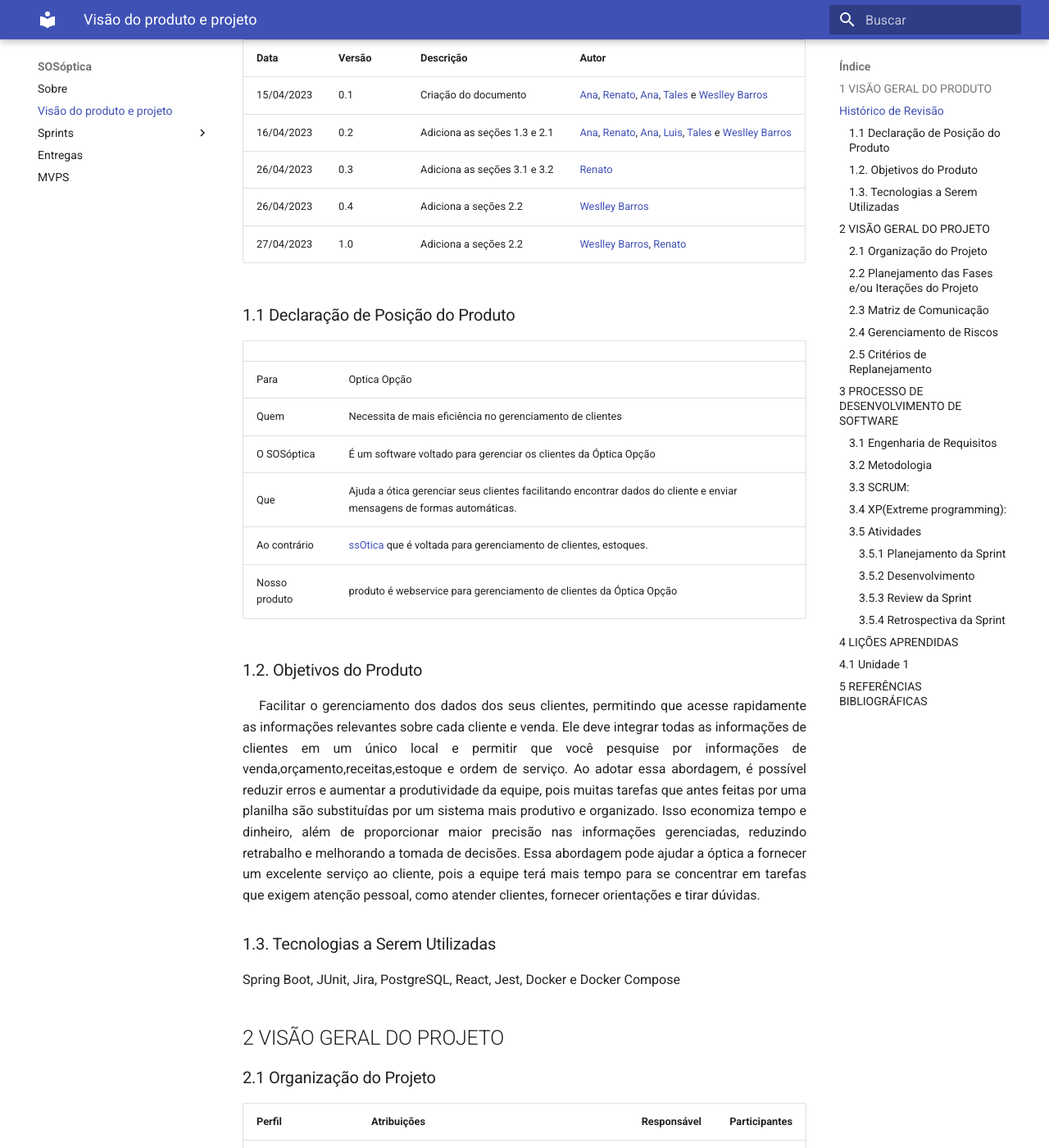
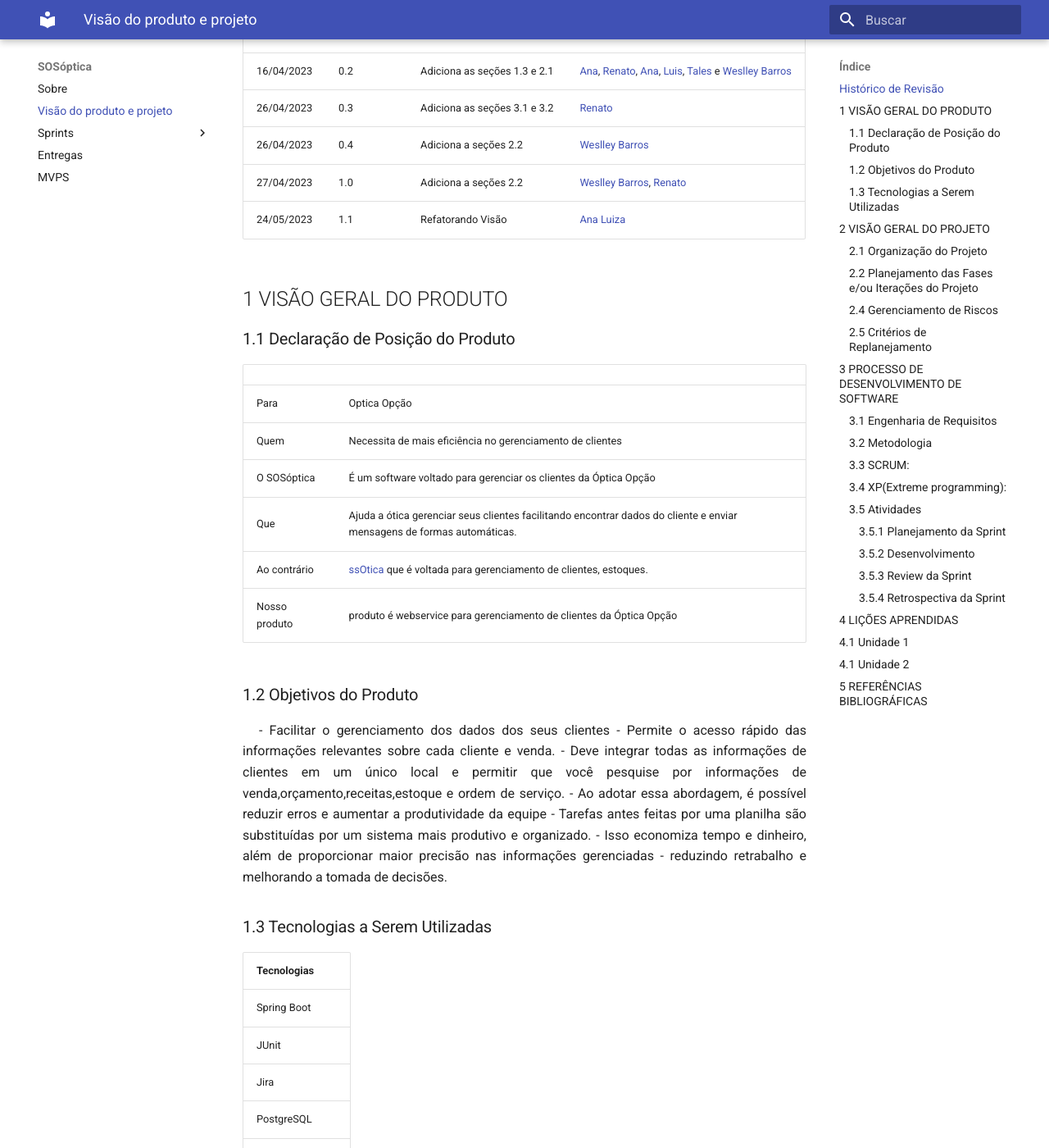
Before and after one commit to mdsreq-fga-unb/2023.1-SOSOptica, an MkDocs documentation site: the page built from docs/visao.md, in a window 1280 px wide and 1400 px high, scrolled down 258 px. Shown: the whole window at 82% size. Built offline with MkDocs 1.6.1 and Material for MkDocs 9.7.7, drawn with Linux system fonts in a browser that asks for light colours; nearby versions of some CDN libraries; some of the changed text lies outside the part shown.

Commit message:
Update visao.md

```diff
--- a/docs/visao.md
+++ b/docs/visao.md
@@ -11,7 +9,9 @@
 | 26/04/2023 | 0.3 | Adiciona as seções 3.1 e 3.2 | [Renato](https://github.com/Osidious)|
 | 26/04/2023 | 0.4 | Adiciona a seções 2.2 | [Weslley Barros](https://github.com/weslley17w)|
 | 27/04/2023 | 1.0 | Adiciona a seções 2.2 | [Weslley Barros](https://github.com/weslley17w), [Renato](https://github.com/Osidious)|
+| 24/05/2023 | 1.1 | Refatorando Visão | [Ana Luiza](https://github.com/analufernanndess)|
 
+## 1 VISÃO GERAL DO PRODUTO
 ### 1.1 Declaração de Posição do Produto
 
 |  |  |
@@ -23,19 +23,36 @@
 | Ao contrário | [ssOtica](https://ssotica.com.br/) que é voltada para gerenciamento de clientes, estoques. |
 | Nosso produto | produto é webservice para gerenciamento de clientes da Óptica Opção |
 
-### 1.2. Objetivos do Produto
+### 1.2 Objetivos do Produto
 
 <p style="text-indent: 20px; text-align: justify">
-Facilitar o gerenciamento dos dados dos seus clientes, permitindo que acesse rapidamente as informações relevantes sobre cada cliente e venda. Ele deve integrar todas as informações de clientes em um único local e permitir que você pesquise por informações de venda,orçamento,receitas,estoque e ordem de serviço.
 
-Ao adotar essa abordagem, é possível reduzir erros e aumentar a produtividade da equipe, pois muitas tarefas que antes feitas por uma planilha são substituídas por um sistema mais produtivo e organizado. Isso economiza tempo e dinheiro, além de proporcionar maior precisão nas informações gerenciadas, reduzindo retrabalho e melhorando a tomada de decisões.
+- Facilitar o gerenciamento dos dados dos seus clientes
 
-Essa abordagem pode ajudar a óptica a fornecer um excelente serviço ao cliente, pois a equipe terá mais tempo para se concentrar em tarefas que exigem atenção pessoal, como atender clientes, fornecer orientações e tirar dúvidas.
+- Permite o acesso rápido das informações relevantes sobre cada cliente e venda.
+
+- Deve integrar todas as informações de clientes em um único local e permitir que você pesquise por informações de venda,orçamento,receitas,estoque e ordem de serviço.
+
+- Ao adotar essa abordagem, é possível reduzir erros e aumentar a produtividade da equipe
+
+- Tarefas antes feitas por uma planilha são substituídas por um sistema mais produtivo e organizado.
+
+- Isso economiza tempo e dinheiro, além de proporcionar maior precisão nas informações gerenciadas
+
+- reduzindo retrabalho e melhorando a tomada de decisões.
 </p>
 
-### 1.3. Tecnologias a Serem Utilizadas
-
-  Spring Boot, JUnit, Jira, PostgreSQL, React, Jest, Docker e Docker Compose
+### 1.3 Tecnologias a Serem Utilizadas
+| Tecnologias |
+| ------------|
+| Spring Boot |
+| JUnit |
+| Jira |
+| PostgreSQL |
+| React |
+| Jest |
+| Docker |
+| Docker Compose |
 
 ## 2 VISÃO GERAL DO PROJETO
 
@@ -77,7 +100,12 @@
 ### 2.4 Gerenciamento de Riscos
 
 <p style="text-indent: 20px; text-align: justify">
-Antes de cada sprint, a equipe de desenvolvimento se reunirá em uma reunião de planejamento (planning), com o objetivo de identificar as tarefas a serem executadas durante a sprint em questão. Depois de definir as tarefas, a equipe apresentará as mesmas ao cliente para que este possa avaliar se as entregas propostas fazem sentido, lembrando que essa será a segunda verificação, sendo que a primeira foi feita durante a elicitação de requisitos. Ao final da sprint, será realizada uma reunião de revisão (review) com o cliente, onde serão apresentadas as entregas de valor. Nesta reunião, o cliente terá a oportunidade de dar um retorno sobre suas expectativas e verificar se o desenvolvimento do projeto está de acordo com o esperado. Se um risco for identificado durante a sprint, a equipe tomará as medidas necessárias para minimizar ou resolver o problema.
+
+ - Antes de cada sprint, a equipe de desenvolvimento se reunirá em uma reunião de planejamento (planning), com o objetivo de identificar as tarefas a serem executadas durante a sprint em questão.
+
+ - Depois de definir as tarefas, a equipe apresentará as mesmas ao cliente para que este possa avaliar se as entregas propostas fazem sentido, lembrando que essa será a segunda verificação, sendo que a primeira foi feita durante a elicitação de requisitos.
+
+- Ao final da sprint, será realizada uma reunião de revisão (review) com o cliente, onde serão apresentadas as entregas de valor. Nesta reunião, o cliente terá a oportunidade de dar um retorno sobre suas expectativas e verificar se o desenvolvimento do projeto está de acordo com o esperado. Se um risco for identificado durante a sprint, a equipe tomará as medidas necessárias para minimizar ou resolver o problema.
 </p>
 
 ### 2.5 Critérios de Replanejamento
@@ -233,6 +261,11 @@
 Na unidade 1, aprendemos sobre a importância de entender as necessidades do usuário para organizar os requisitos de um projeto. Também aprendemos a dar prioridade aos requisitos essenciais e manter uma comunicação aberta com todas as partes interessadas. Outro ponto importante discutido foi a escolha de métodos de desenvolvimento e ciclos de vida, considerando o escopo, tempo e recursos disponíveis. Também aprendemos a analisar riscos e gerenciar problemas, além de dividir tarefas de forma justa e criar um ambiente agradável para trabalhar em equipe.
 </p>
 
+## 4.1 Unidade 2
+<p style="text-indent: 20px;">
+Durante a Unidade 2, ampliamos nossos conhecimentos acerca dos requisitos funcionais e não funcionais, assim como suas classificações propostas por Sommerville. Exploramos também o conceito de backlog do produto, compreendendo como dividir o projeto em épicos, features e user stories. Por último, adquirimos o conhecimento necessário para definir e apresentar uma proposta de MVP por meio do modelo denominado Canvas MVP. Esse modelo engloba elementos como cronograma, jornadas, definição de personas, resultados esperados, funcionalidades e métricas para validação.
+</p>
+
 ## 5 REFERÊNCIAS BIBLIOGRÁFICAS
 
 * [Scrum Guide](https://scrumguides.org/)
```
Also changed, not shown: other parts of docs/visao.md (+9 -5 lines).
